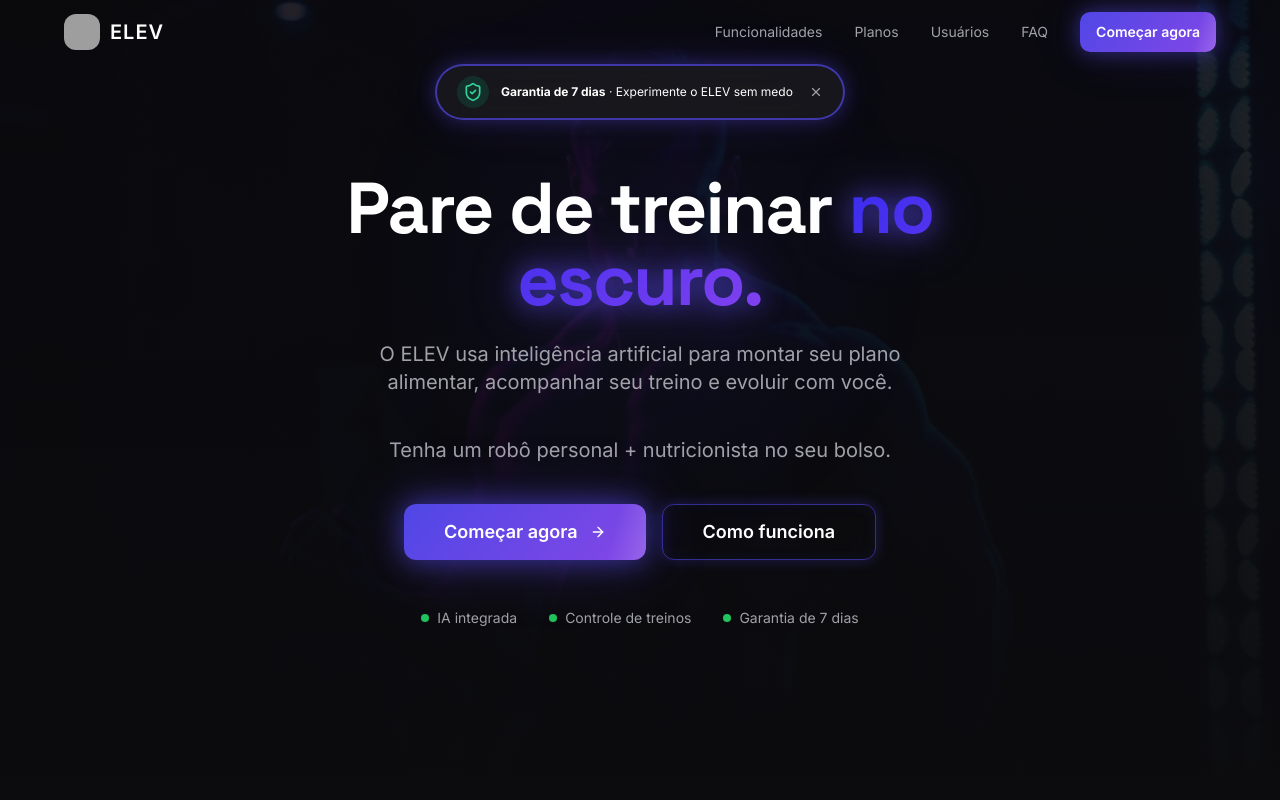
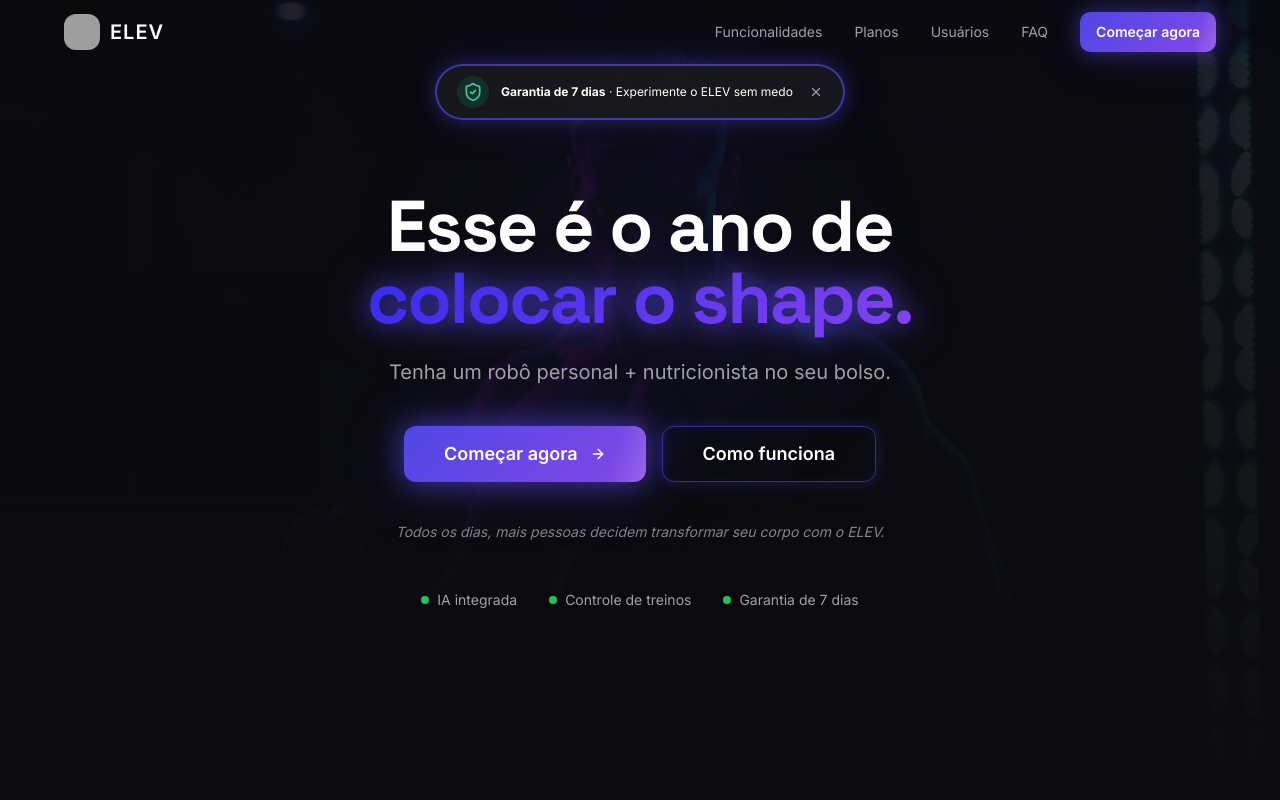
Before and after one commit to Lucas-Sambati/landingPage_elev, a React (Vite) app: page / in a window 1280 px wide. Shown: the top 800 px of the page. Built offline with nearby package versions, Linux system fonts and the light colour scheme; grey boxes are pictures that could not be loaded; the HTML template or start-up script is replaced by a standard one.

Commit message:
Atualizando

```diff
--- a/src/App.tsx
+++ b/src/App.tsx
@@ -1,26 +1,18 @@
-import { Toaster } from "@/components/ui/toaster";
-import { Toaster as Sonner } from "@/components/ui/sonner";
-import { TooltipProvider } from "@/components/ui/tooltip";
-import { QueryClient, QueryClientProvider } from "@tanstack/react-query";
 import { BrowserRouter, Routes, Route } from "react-router-dom";
+import { lazy, Suspense } from "react";
 import Index from "./pages/Index";
-import NotFound from "./pages/NotFound";
 
-const queryClient = new QueryClient();
+const NotFound = lazy(() => import("./pages/NotFound"));
 
 const App = () => (
-  <QueryClientProvider client={queryClient}>
-    <TooltipProvider>
-      <Toaster />
-      <Sonner />
   <BrowserRouter>
+    <Suspense fallback={null}>
       <Routes>
         <Route path="/" element={<Index />} />
         <Route path="*" element={<NotFound />} />
       </Routes>
+    </Suspense>
   </BrowserRouter>
-    </TooltipProvider>
-  </QueryClientProvider>
 );
 
 export default App;
--- a/src/components/landing/HeroSection.tsx
+++ b/src/components/landing/HeroSection.tsx
@@ -43,18 +43,11 @@ const HeroSection = () => {
             variants={fadeUp}
             className="text-5xl sm:text-6xl md:text-7xl font-bold tracking-tight leading-[1.1] mb-6"
           >
-            Pare de treinar{" "}
-            <span className="text-gradient-brand">no escuro.</span>
+            Esse é o ano de{" "}
+            <span className="text-gradient-brand">colocar o shape.</span>
           </motion.h1>
 
-          <motion.p
-            custom={2}
-            variants={fadeUp}
-            className="hidden sm:block text-lg sm:text-xl text-muted-foreground max-w-xl mx-auto mb-10 leading-relaxed"
-          >
-            O ELEV usa inteligência artificial para montar seu plano alimentar,
-            acompanhar seu treino e evoluir com você.
-          </motion.p>
+
           <motion.p
             custom={2}
             variants={fadeUp}
@@ -79,8 +72,16 @@ const HeroSection = () => {
             </Button>
           </motion.div>
 
+          <motion.p
+            custom={4}
+            variants={fadeUp}
+            className="mt-10 text-sm text-muted-foreground/80 italic"
+          >
+            Todos os dias, mais pessoas decidem transformar seu corpo com o ELEV.
+          </motion.p>
+
           <motion.div
-            custom={4}
+            custom={5}
             variants={fadeUp}
             className="mt-12 flex flex-wrap sm:flex-nowrap items-center justify-center gap-3 sm:gap-8 text-muted-foreground text-sm"
           >
--- a/src/components/landing/PricingSection.tsx
+++ b/src/components/landing/PricingSection.tsx
@@ -5,7 +5,7 @@ import { Check, Sparkles } from "lucide-react";
 const plans = [
   {
     name: "ELEV Start",
-    price: "R$ 37,00",
+    price: "R$ 38,00",
     period: "/mês",
     description: "Para quem está começando a treinar com estratégia.",
     features: [
@@ -22,7 +22,7 @@ const plans = [
     name: "ELEV Progress",
     price: "R$ 47,00",
     period: "/mês",
-    description: "Para quem quer resultados reais com acompanhamento IA.",
+    description: "Para quem quer realmente colocar o SHAPE em 2026.",
     features: [
       "Tudo do Start",
       "3 análises IA completas por semana",
@@ -80,8 +80,8 @@ const PricingSection = () => {
           {plans.map((plan, i) => (
             <div key={plan.name} className="relative">
               {plan.highlighted && (
-                <div className="absolute -top-3 left-1/2 -translate-x-1/2 z-10 flex items-center gap-1 px-3 py-1 rounded-full bg-background text-primary text-xs font-semibold glow-border-static">
-                  <Sparkles className="w-3 h-3" />
+                <div className="absolute -top-4 left-1/2 -translate-x-1/2 z-10 flex items-center gap-1.5 px-4 py-1.5 rounded-full bg-background text-primary text-sm font-bold  text-glow">
+                  <Sparkles className="w-4 h-4" />
                   Mais popular
                 </div>
               )}
@@ -91,7 +91,7 @@ const PricingSection = () => {
                 viewport={{ once: true }}
                 transition={{ delay: i * 0.1, duration: 0.5 }}
                 className={`rounded-2xl p-6 pt-8 flex flex-col h-full glass-card ${
-                  plan.highlighted ? 'glow-border-pulse' : 'glow-border-static'
+                  plan.highlighted ? 'glow-border-pulse scale-[1.03]' : 'glow-border-static'
                 }`}
               >
               <div className="mb-6">
--- a/src/pages/Index.tsx
+++ b/src/pages/Index.tsx
@@ -1,19 +1,23 @@
+import { lazy, Suspense } from "react";
 import Navbar from "@/components/landing/Navbar";
 import HeroSection from "@/components/landing/HeroSection";
-import FeaturesSection from "@/components/landing/FeaturesSection";
-import ShowcaseSection from "@/components/landing/ShowcaseSection";
-import PricingSection from "@/components/landing/PricingSection";
-import FeedbackSection from "@/components/landing/FeedbackSection";
-import FAQSection from "@/components/landing/FAQSection";
-import Footer from "@/components/landing/Footer";
-import FakeNotifications from "@/components/landing/FakeNotifications";
-import GuaranteeBanner from "@/components/landing/GuaranteeBanner";
+
+// Seções abaixo da dobra — carregadas sob demanda
+const FeaturesSection = lazy(() => import("@/components/landing/FeaturesSection"));
+const ShowcaseSection = lazy(() => import("@/components/landing/ShowcaseSection"));
+const PricingSection = lazy(() => import("@/components/landing/PricingSection"));
+const FeedbackSection = lazy(() => import("@/components/landing/FeedbackSection"));
+const FAQSection = lazy(() => import("@/components/landing/FAQSection"));
+const Footer = lazy(() => import("@/components/landing/Footer"));
+const FakeNotifications = lazy(() => import("@/components/landing/FakeNotifications"));
+const GuaranteeBanner = lazy(() => import("@/components/landing/GuaranteeBanner"));
 
 const Index = () => {
   return (
     <div className="min-h-screen bg-background">
       <Navbar />
       <HeroSection />
+      <Suspense fallback={null}>
         <FeaturesSection />
         <ShowcaseSection />
         <PricingSection />
@@ -22,6 +26,7 @@ const Index = () => {
         <Footer />
         <FakeNotifications />
         <GuaranteeBanner />
+      </Suspense>
     </div>
   );
 };
--- a/vite.config.ts
+++ b/vite.config.ts
@@ -15,4 +15,19 @@ export default defineConfig({
       "@": path.resolve(__dirname, "./src"),
     },
   },
+  build: {
+    rollupOptions: {
+      output: {
+        manualChunks: {
+          // Vendor: React core (compartilhado por todos os chunks)
+          "vendor-react": ["react", "react-dom", "react-router-dom"],
+          // Framer Motion isolado (maior dep)
+          "vendor-motion": ["framer-motion"],
+        },
+      },
+    },
+    // Melhor compressão
+    target: "es2020",
+    cssCodeSplit: true,
+  },
 });
```
Also changed, not shown: package.json (+1 -40 lines), 1 other file (tests, documents, lock files or other folders). Lines whose indentation alone changed are shown as unchanged.
